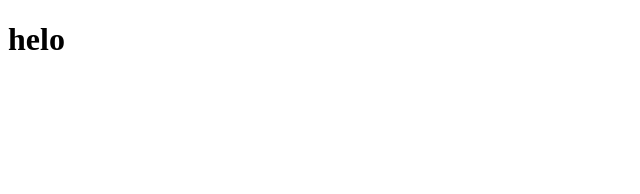
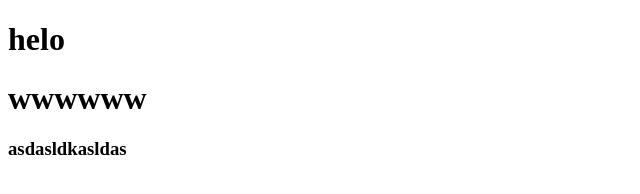
Before and after one commit to tribaruna/CRUD-Fix, a plain HTML site: page index.html in a window 1280 px wide. Shown: the whole page, without its empty margins (0-640 px from the left). Drawn offline with Linux system fonts and the light colour scheme.

Commit message:
buat asd1

```diff
--- a/index.html
+++ b/index.html
@@ -8,5 +8,7 @@
 </head>
 <body>
     <h1>helo</h1>
+    <h1>wwwwww</h1>
+    <h3>asdasldkasldas</h3>
 </body>
 </html>
```
Also changed, not shown: 1 other file.
